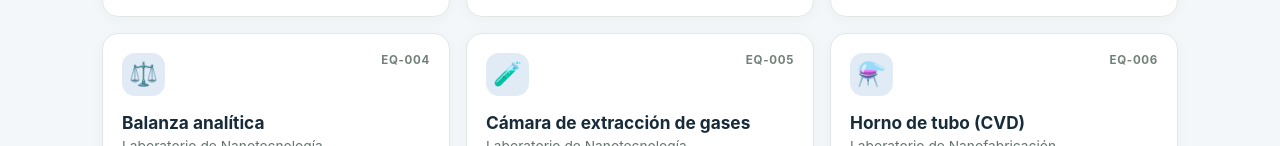
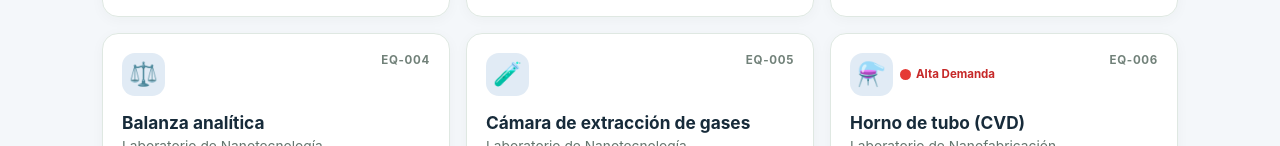
Before and after one commit to jose-2020/catalogo-equipos, a plain HTML site: page index.html in a window 1280 px wide. Shown: the part 1000-1146 px from the top of the page. Drawn offline with Linux system fonts and the light colour scheme.

Commit message:
Update index.html

```diff
--- a/index.html
+++ b/index.html
@@ -306,6 +306,30 @@ input:focus, select:focus {
   flex: none;
 }
 
+.icon-wrapper {
+  display: flex;
+  align-items: center;
+  gap: 7px;
+}
+
+.demand-indicator {
+  display: flex;
+  align-items: center;
+  gap: 5px;
+  font-size: .72rem;
+  font-weight: 700;
+  color: #C62828;
+  white-space: nowrap;
+}
+
+.demand-dot {
+  width: 11px;
+  height: 11px;
+  border-radius: 50%;
+  background: #E53935;
+  flex: none;
+}
+
 .code {
   color: #718179;
   font-size: .72rem;
@@ -600,6 +624,7 @@ const equipment = [
 	  name: "Horno de tubo (CVD)",
 	  lab: "Laboratorio de Nanofabricación",
 	  icon: "⚗️",
+	  highDemand: true,
 	  calendarUrl: "https://outlook.office365.com/owa/calendar/0d607a895fb643339d7fae83d9365a9a@yachaytech.edu.ec/c6ad40633546432d9eed8ba61e043918744499740502282306/calendar.html"
 	},
 	{
@@ -712,6 +737,7 @@ const equipment = [
 	  name: "RAMAN",
 	  lab: "Laboratorio de AME",
 	  icon: "🌈",
+	  highDemand: true,
 	  calendarUrl: "https://outlook.office365.com/owa/calendar/0d607a895fb643339d7fae83d9365a9a@yachaytech.edu.ec/2e1643ceb2fd49eeafc16bff6781c6584280985705283013676/calendar.html"
 	},
 	{
@@ -726,6 +752,7 @@ const equipment = [
 	  name: "SEM",
 	  lab: "Laboratorio de AME",
 	  icon: "🔬",
+	  highDemand: true,
 	  calendarUrl: "https://outlook.office365.com/owa/calendar/0d607a895fb643339d7fae83d9365a9a@yachaytech.edu.ec/d7ab592a57ef485bbf52f7b238d9eb928349630016145610514/calendar.html"
 	},
 	{
@@ -740,6 +767,7 @@ const equipment = [
 	  name: "Sputtering",
 	  lab: "Laboratorio de Nanofabricación",
 	  icon: "⚡",
+	  highDemand: true,
 	  calendarUrl: "https://outlook.office365.com/owa/calendar/0d607a895fb643339d7fae83d9365a9a@yachaytech.edu.ec/20a9fb49a84a4cd49c455b92a41378249573999611642827100/calendar.html"
 	},
 	{
@@ -747,6 +775,7 @@ const equipment = [
 	  name: "Spin Coater",
 	  lab: "Laboratorio de AME",
 	  icon: "🌀",
+	  highDemand: true,
 	  calendarUrl: "https://outlook.office365.com/owa/calendar/0d607a895fb643339d7fae83d9365a9a@yachaytech.edu.ec/809e823e843e480aa630482e567be32a5076817823759764214/calendar.html"
 	},
 	{
@@ -1022,17 +1051,38 @@ function render() {
     const top = document.createElement('div');
     top.className = 'card-top';
 
-    const icon = document.createElement('div');
-    icon.className = 'iconbox';
-    icon.setAttribute('aria-hidden','true');
-    icon.style.fontSize = '1.45rem';
-    icon.textContent = item.icon;
+    const iconWrapper = document.createElement('div');
+	iconWrapper.className = 'icon-wrapper';
+
+	const icon = document.createElement('div');
+	icon.className = 'iconbox';
+	icon.setAttribute('aria-hidden','true');
+	icon.style.fontSize = '1.45rem';
+	icon.textContent = item.icon;
+
+	iconWrapper.appendChild(icon);
+
+	if (item.highDemand) {
+	  const demand = document.createElement('div');
+	  demand.className = 'demand-indicator';
+
+	  const dot = document.createElement('span');
+	  dot.className = 'demand-dot';
+
+	  const label = document.createElement('span');
+	  label.textContent = currentLanguage === 'es'
+	    ? 'Alta Demanda'
+	    : 'High Demand';
+
+	  demand.append(dot, label);
+	  iconWrapper.appendChild(demand);
+	}
 
     const code = document.createElement('span');
     code.className = 'code';
     code.textContent = item.code;
 
-    top.append(icon, code);
+    top.append(iconWrapper, code);
 
     const title = document.createElement('h3');
 	title.textContent = getEquipmentName(item);
```
